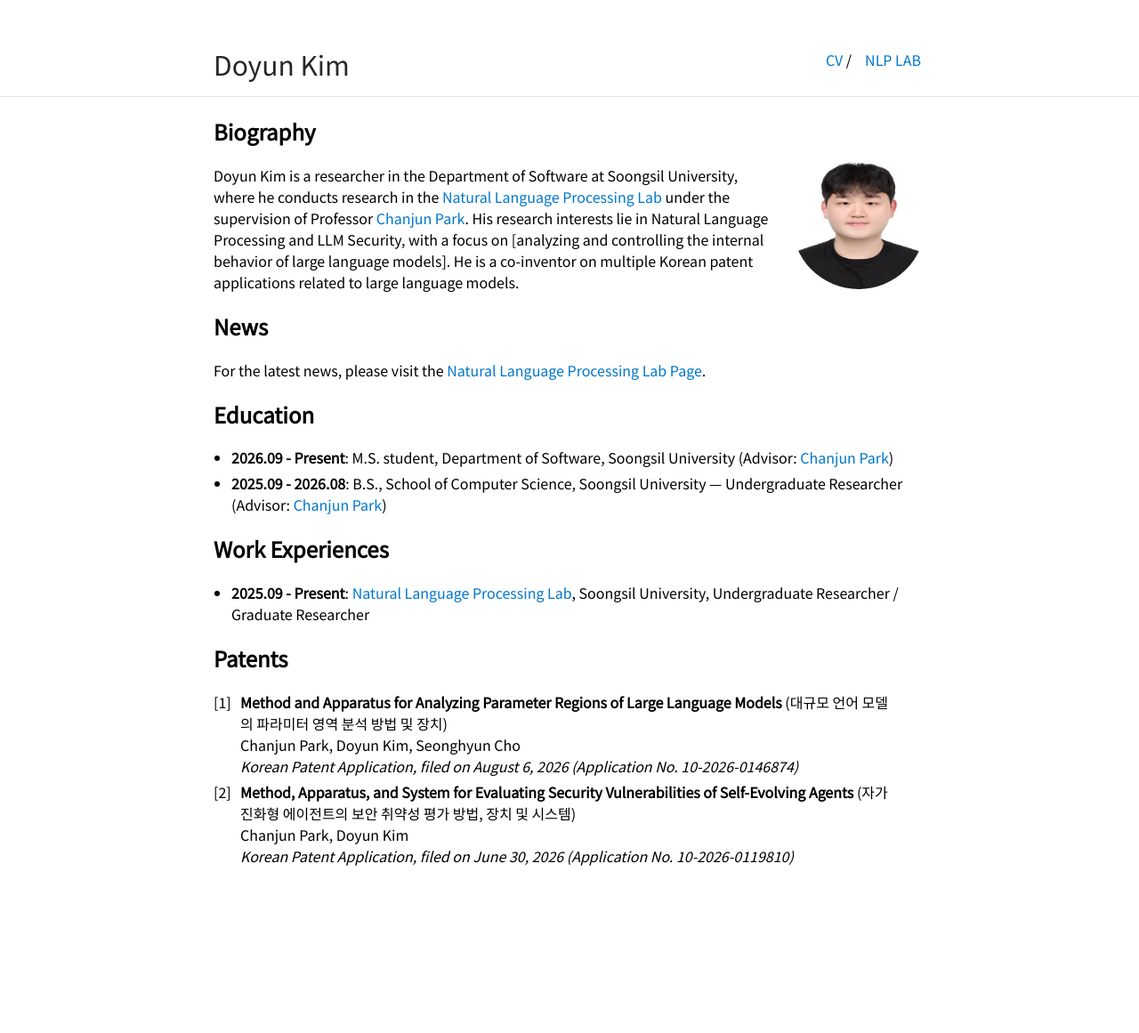
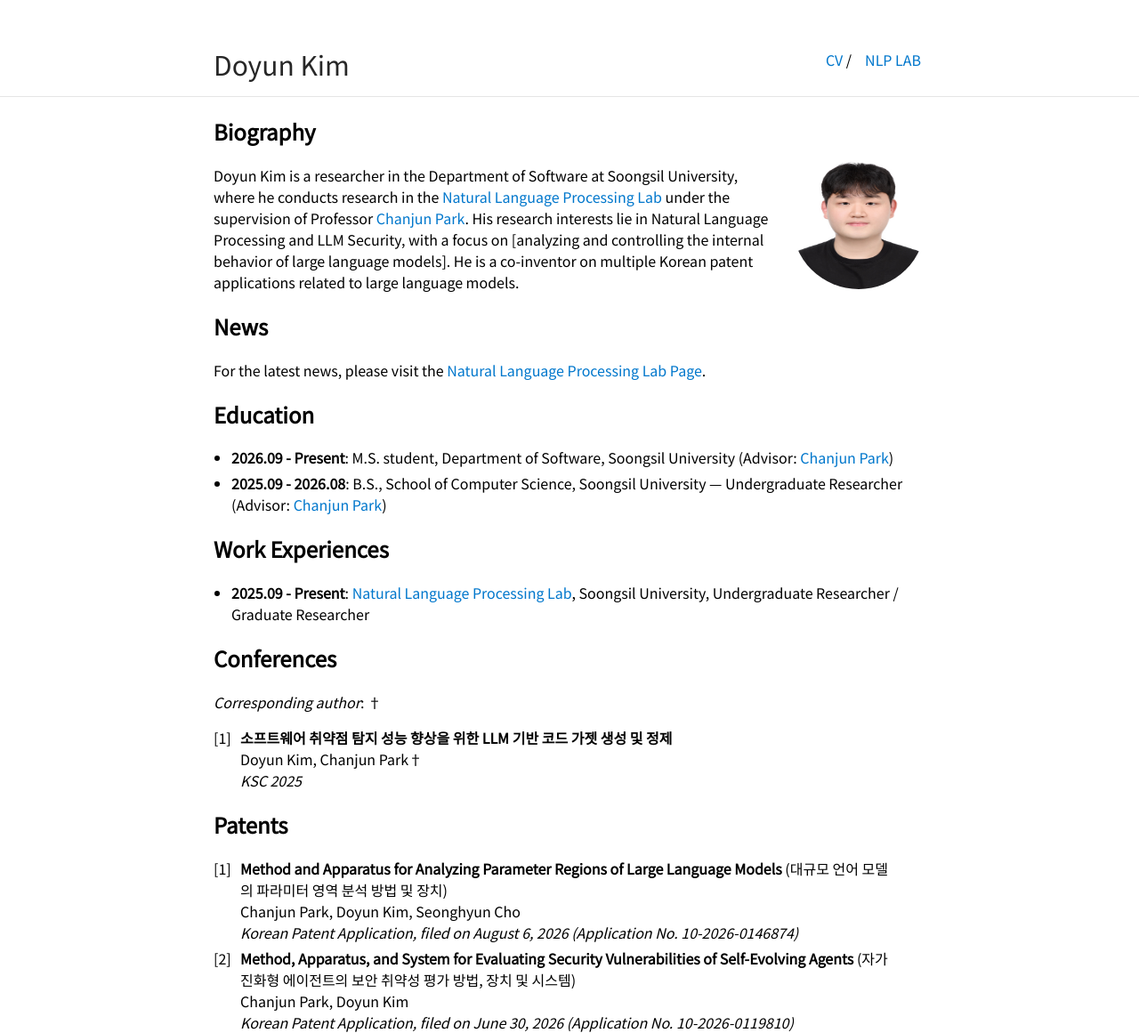
Before and after one commit to Doyun-coding/Doyun-coding.github.io, a Jekyll site: the page built from index.md, in a window 1280 px wide. Shown: the whole page at 89% size. Built offline with Jekyll 4.4.1, drawn with Linux system fonts in a browser that asks for light colours; our own code applies the rules of GitHub Pages for plain Markdown files; before the commit the page ends 974 px from its top, so only the background shows below that.

Commit message:
Add Conferences section with KSC 2025 paper
Co-Authored-By: Claude Sonnet 5 <noreply@anthropic.com>

```diff
--- a/index.md
+++ b/index.md
@@ -17,6 +17,11 @@ For the latest news, please visit the <a href="https://sites.google.com/view/ssu
 ## Work Experiences
 * **2025.09 - Present**: <a href="https://sites.google.com/view/ssu-nlp/home">Natural Language Processing Lab</a>, Soongsil University, Undergraduate Researcher / Graduate Researcher <br>
 
+## Conferences
+*Corresponding author*: &dagger;
+
+1. **소프트웨어 취약점 탐지 성능 향상을 위한 LLM 기반 코드 가젯 생성 및 정제** <br> Doyun Kim, Chanjun Park&dagger; <br> *KSC 2025*
+
 ## Patents
 1. **Method and Apparatus for Analyzing Parameter Regions of Large Language Models** (대규모 언어 모델의 파라미터 영역 분석 방법 및 장치) <br> Chanjun Park, Doyun Kim, Seonghyun Cho <br> *Korean Patent Application, filed on August 6, 2026 (Application No. 10-2026-0146874)*
 2. **Method, Apparatus, and System for Evaluating Security Vulnerabilities of Self-Evolving Agents** (자가진화형 에이전트의 보안 취약성 평가 방법, 장치 및 시스템) <br> Chanjun Park, Doyun Kim <br> *Korean Patent Application, filed on June 30, 2026 (Application No. 10-2026-0119810)*
```
